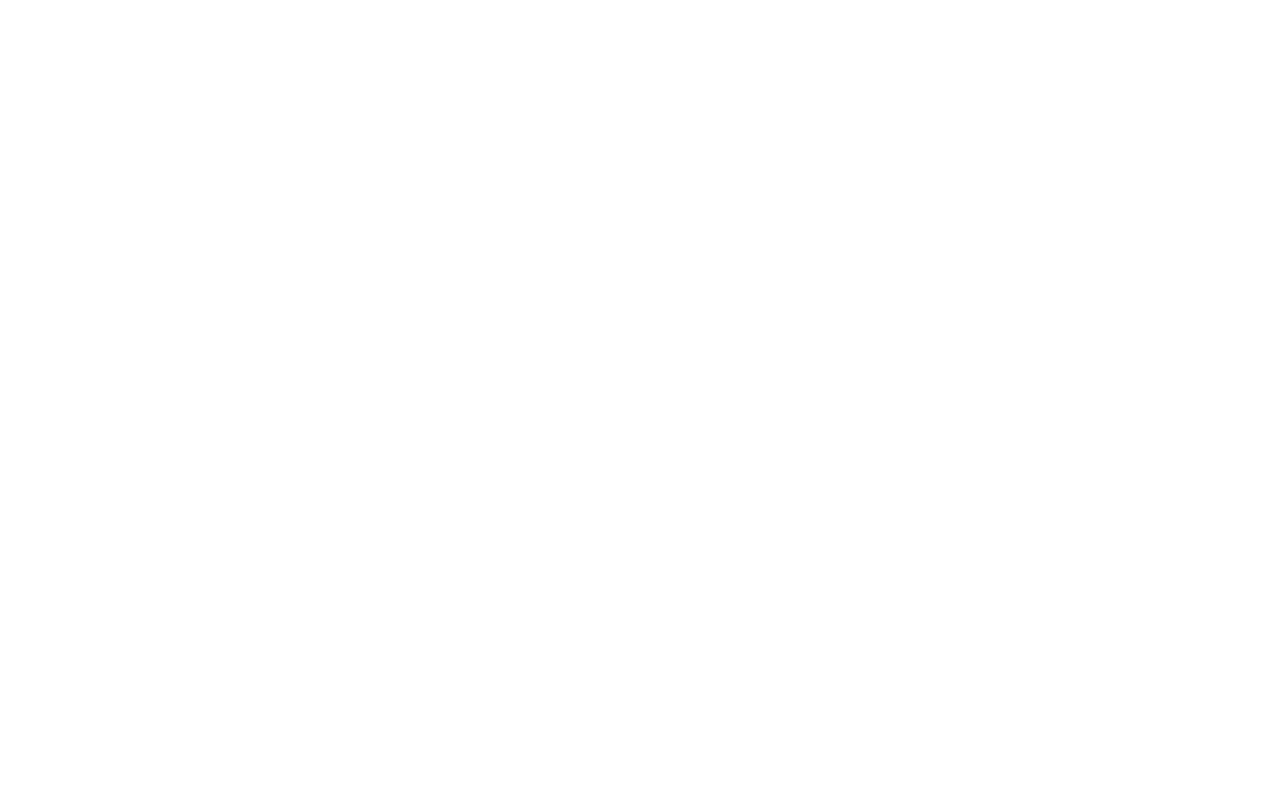
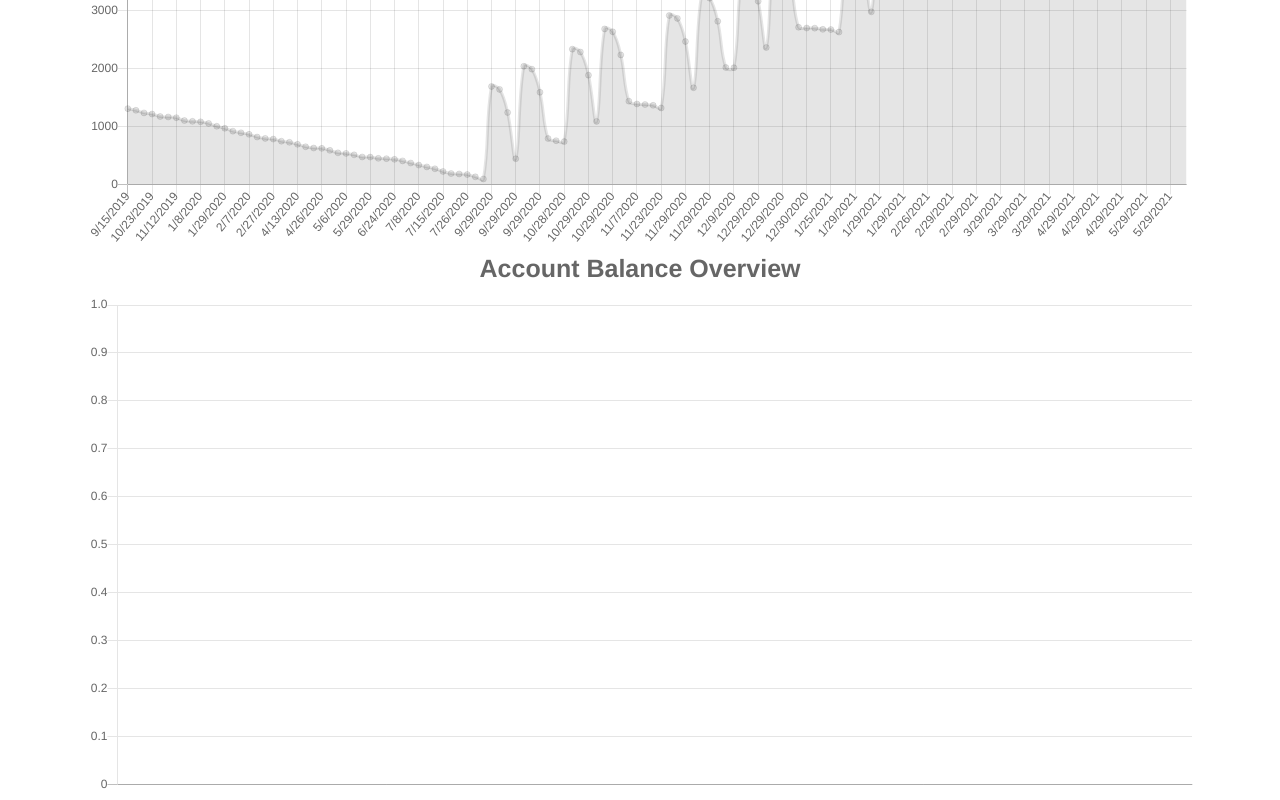
Before and after one commit to sushen25/unihack, a React (Create React App) app: page /monthlyoverview in a window 1280 px wide. Shown: the part 350-1150 px from the top of the page. Before the commit the page ends 800 px from the top, so only its background shows below. Built offline with nearby package versions, Linux system fonts and the light colour scheme.

Commit message:
added monthly overview graph

```diff
--- a/package.json
+++ b/package.json
@@ -6,7 +6,9 @@
     "@testing-library/jest-dom": "^5.11.9",
     "@testing-library/react": "^11.2.5",
     "@testing-library/user-event": "^12.8.1",
+    "chart.js": "^2.9.4",
     "react": "^17.0.1",
+    "react-chartjs-2": "^2.11.1",
     "react-dom": "^17.0.1",
     "react-router-dom": "^5.2.0",
     "react-scripts": "4.0.3",
--- a/src/App.js
+++ b/src/App.js
@@ -1,20 +1,21 @@
-import './App.css';
-import Overview from './overview/Overview'
-import PotentialInvestments from './areas_of_improvement/potential_gains'
+import "./App.css";
+import Overview from "./overview/Overview";
+import PotentialInvestments from "./areas_of_improvement/potential_gains";
 import GoalSetting from "./goal_setting/goal_setting";
+import MonthlyOverview from "./overview/MonthlyOverview";
 
-import {Route, BrowserRouter as Router} from "react-router-dom"
+import { Route, BrowserRouter as Router } from "react-router-dom";
 
 function App() {
   return (
     <div className="container">
       <Router>
-        <Route path="/" component={Overview} exact/>
-        <Route path="/improvement" component={PotentialInvestments} exact/>
-        <Route path="/goals" component={GoalSetting} exact/>
+        <Route path="/" component={Overview} exact />
+        <Route path="/improvement" component={PotentialInvestments} exact />
+        <Route path="/goals" component={GoalSetting} exact />
+        <Route path="/monthlyoverview" component={MonthlyOverview} exact />
       </Router>
     </div>
-
   );
 }
 
--- /dev/null
+++ b/src/overview/Chart.js
@@ -0,0 +1,39 @@
+import React, { Component } from "react";
+import { Bar, Line, Pie } from "react-chartjs-2";
+
+class Chart extends Component {
+  constructor(props) {
+    super(props);
+    this.state = {
+      chartData: props.chartData,
+    };
+  }
+
+  static defaultProps = {
+    displayTitle: true,
+    displayLegend: true,
+  };
+
+  render() {
+    return (
+      <div className="chart">
+        <Line
+          data={this.state.chartData}
+          options={{
+            title: {
+              display: this.props.displayTitle,
+              text: "Account Balance Overview",
+              fontSize: 25,
+            },
+            legend: {
+              display: this.props.displayLegend,
+              p: this.props.legendPosition,
+            },
+          }}
+        />
+      </div>
+    );
+  }
+}
+
+export default Chart;
--- /dev/null
+++ b/src/overview/MonthlyOverview.js
@@ -0,0 +1,87 @@
+import React from "react";
+import { Line } from "react-chartjs-2";
+import Chart from "./Chart";
+import fake_data from "../data/fake_data";
+
+class MonthlyOverview extends React.Component {
+  constructor() {
+    super();
+    this.state = {
+      chartData: {},
+    };
+  }
+
+  //usestate for selection of week or month
+  //past 1week, 1 month, 6 months, 1 year, 5 years, ytd
+  //
+
+  //remove same day
+
+  getCumulativeTotal() {
+    var transactions = fake_data.transactions.sort((a, b) => {
+      return new Date(a.date) - new Date(b.date);
+    });
+    console.log(transactions);
+    var starting_balance = fake_data.balance;
+    var totalValues = [];
+    var total = 0;
+    transactions.forEach((t) => {
+      starting_balance += t.amount;
+      totalValues.push(starting_balance);
+    });
+    return totalValues;
+  }
+
+  getDateData() {
+    var transactions = fake_data.transactions.sort((a, b) => {
+      return new Date(a.date) - new Date(b.date);
+    });
+    var newTransactions = [];
+    transactions.forEach((e) => {
+      newTransactions.push(e.date);
+    });
+    return newTransactions;
+  }
+
+  //   createDataset() {
+  //     fake_data.forEach(this.labels.push(fake_data.transactions.date));
+  //     return this.labels;
+  //   }
+
+  getChartData() {
+    // Ajax calls here
+    this.setState({
+      chartData: {
+        labels: this.getDateData(),
+        datasets: [
+          {
+            label: "Population",
+            data: this.getCumulativeTotal(),
+          },
+        ],
+      },
+    });
+  }
+
+  componentWillMount() {
+    // this.getchartData(); // this should be this.getChartData();
+    this.getChartData();
+  }
+
+  //     // Turn your strings into dates, and then subtract them
+  //     // to get a value that is either negative, positive, or zero.
+
+  render() {
+    return (
+      <div>
+        {console.log(this.getDateData())}
+        <p>OVERVIEW</p>
+        <Line data={this.state.chartData} />
+
+        <Chart />
+      </div>
+    );
+  }
+}
+
+export default MonthlyOverview;
```
Also changed, not shown: src/data/fake_data.js (renamed from src/data/fake_data.json), 1 other file (tests, documents, lock files or other folders).
